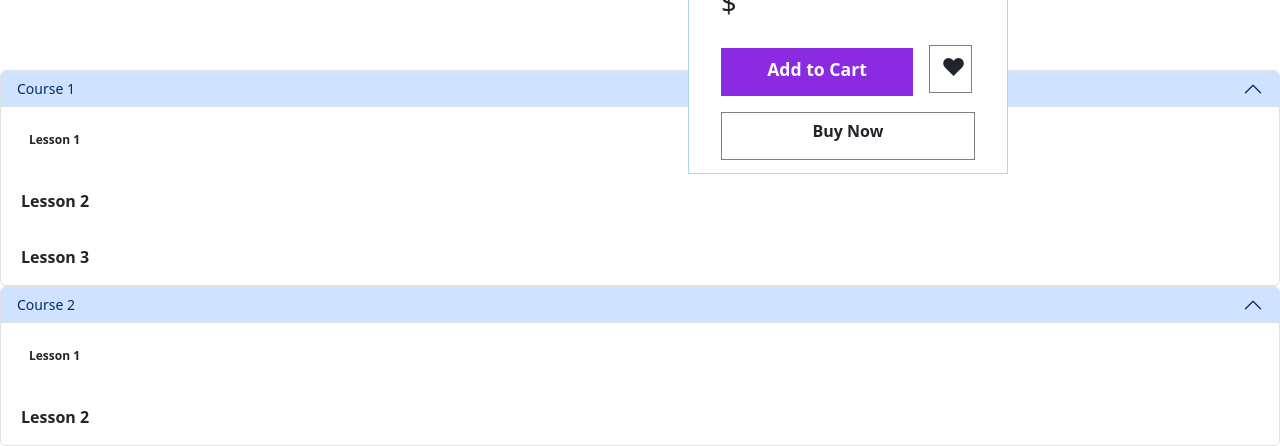
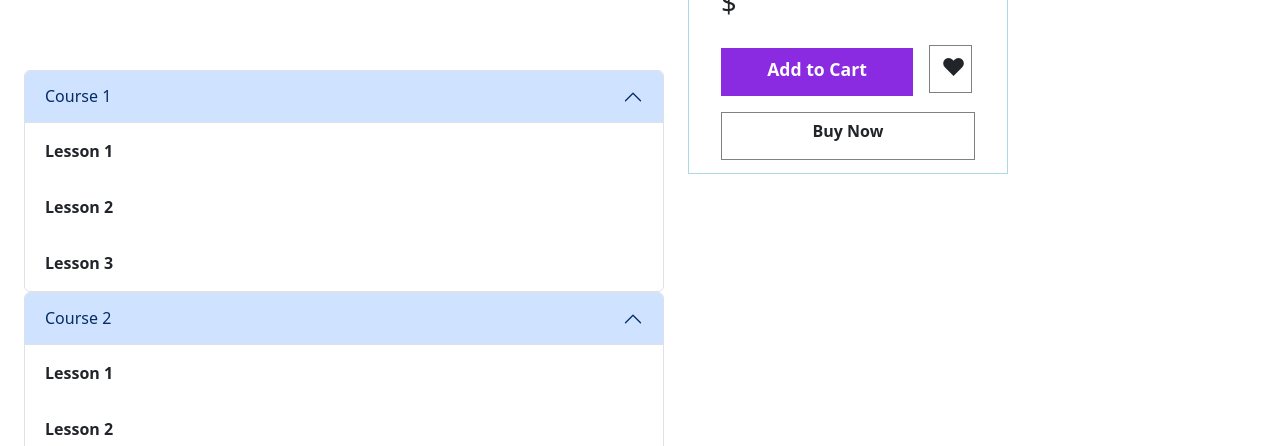
Before and after one commit to ehmaddd/fakestore, a Next.js app: page /product/1 in a window 1280 px wide. Shown: the part 354-800 px from the top of the page. Built offline with nearby package versions, Linux system fonts and the light colour scheme; no server answers.

Commit message:
Finalize accordion

```diff
--- a/pages/product/ProductDetail.css
+++ b/pages/product/ProductDetail.css
@@ -113,13 +113,7 @@ body {
   margin-left: 3rem;
 }
 
-.accordion-button-small {
-  padding: 0.5rem 1rem; /* Adjust the padding as needed */
-  font-size: 14px; /* Adjust the font size as needed */
+.accordion {
+  width: 50%;
+  margin-left: 1.5rem;
 }
-
-.accordion-content-small {
-  width: 200px;
-  padding: 0.5rem; /* Adjust the padding as needed */
-  font-size: 12px; /* Adjust the font size as needed */
-}
```
